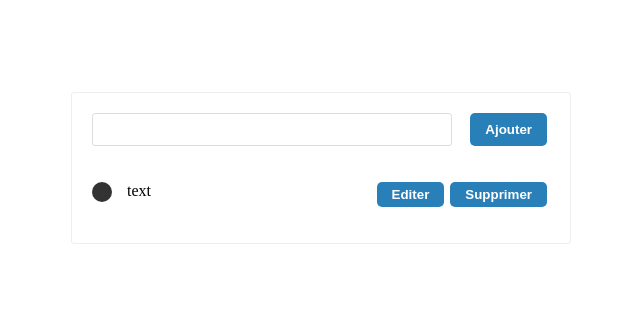
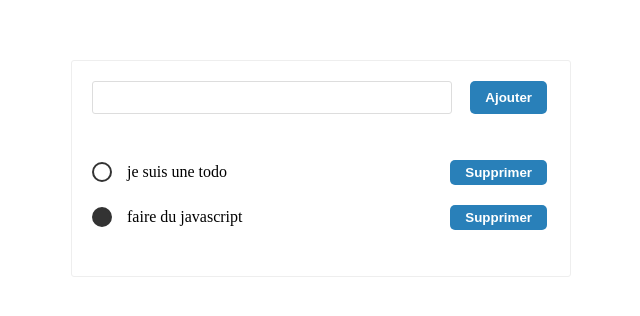
Before and after one commit to CyrilD88/Todo-Dyma, a website built with webpack: page src/index.html in a window 1280 px wide. Shown: the part 232-548 px from the top of the page, without its empty margins (319-959 px from the left). Built offline with nearby package versions, Linux system fonts and the light colour scheme.

Commit message:
Todo - création des todo

```diff
--- a/src/index.html
+++ b/src/index.html
@@ -13,12 +13,7 @@
         <button>Ajouter</button>
       </form>
       <ul>
-        <li>
-          <span class="todo done"></span>
-          <p>text</p>
-          <button>Editer</button>
-          <button>Supprimer</button>
-        </li>
+
       </ul>
     </div>
   </body>
--- a/src/index.js
+++ b/src/index.js
@@ -1 +1,34 @@
 import "./style.css";
+
+const ul = document.querySelector("ul");
+
+const todos = [
+  {
+    text: "je suis une todo",
+    done: false,
+  },
+  {
+    text: "faire du javascript",
+    done: true,
+  },
+];
+
+const displayTodo = () => {
+  const todosNode = todos.map((todo, index) => {
+    return createTodoElement(todo, index);
+  });
+  ul.innerHTML = "";
+  ul.append(...todosNode);
+};
+
+const createTodoElement = (todo, index) => {
+  const li = document.createElement("li");
+  li.innerHTML = `
+    <span class="todo ${todo.done ? "done" : ""}"></span>
+    <p>${todo.text}</p>
+    <button>Supprimer</button>
+    `;
+  return li;
+};
+
+displayTodo();
--- a/src/style.css
+++ b/src/style.css
@@ -31,6 +31,8 @@ ul{
 
 li{
     display: flex;
+    align-items: center;
+    padding: 10px 0px;
 }
 
 li p {
```
